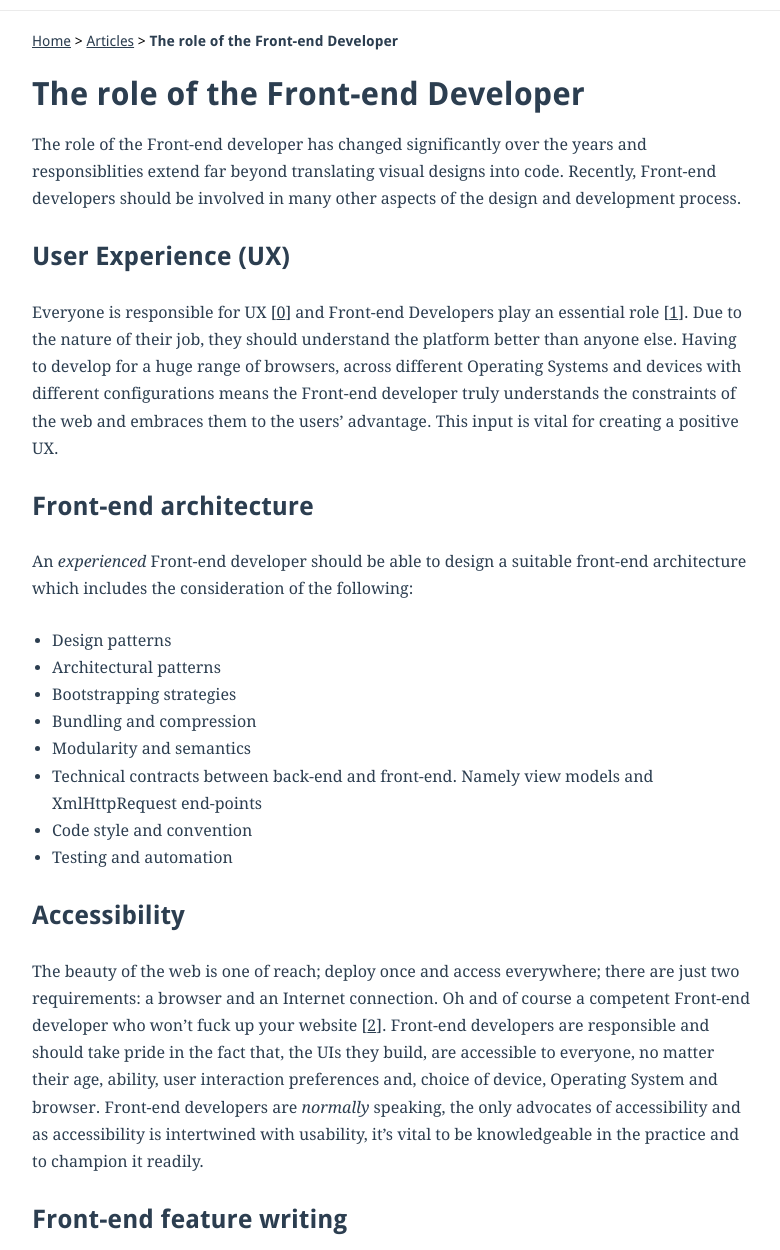
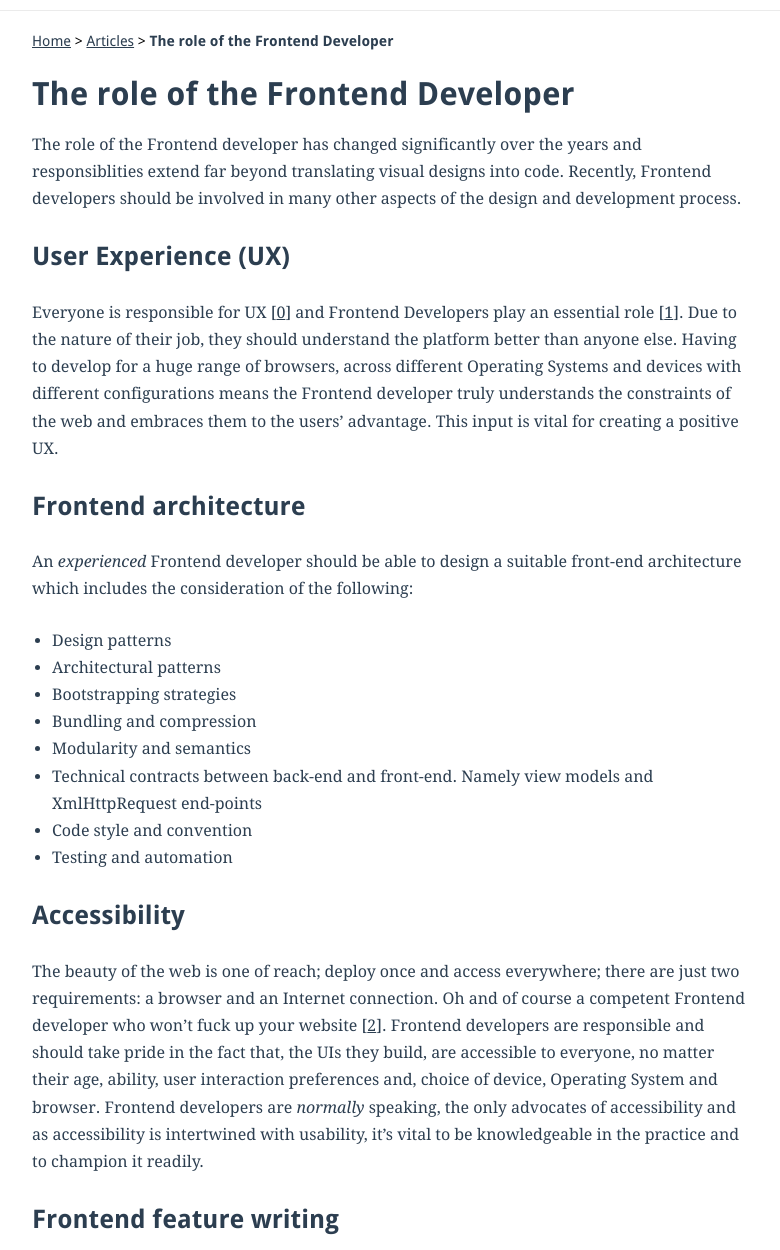
Before and after one commit to adamsilver/adamsilver.io-jekyll, a Jekyll site: the page built from _posts/2015-03-11-the-role-of-the-front-end-developer.md, in a window 1280 px wide and 1400 px high, cut to the strip 150-1400 px from the top of the window. Shown: the whole strip, without its empty margins (248-1028 px from the left). Built offline with Jekyll 4.4.1, drawn with Linux system fonts in a browser that asks for light colours; Markdown is read by kramdown in place of the engine named in the settings; some of the changed text lies outside the part shown.

Commit message:
Updated front end

```diff
--- a/_config.yml
+++ b/_config.yml
@@ -1,4 +1,4 @@
-name: Adam Silver, Front end developer, based in London
+name: Adam Silver, Frontend developer based in London
 markdown: redcarpet
 highlighter: pygments
 permalink: /articles/:title/
--- a/_posts/2015-03-11-the-role-of-the-front-end-developer.md
+++ b/_posts/2015-03-11-the-role-of-the-front-end-developer.md
@@ -1,19 +1,19 @@
 ---
 layout: post
-title:  "The role of the Front-end Developer"
+title:  "The role of the Frontend Developer"
 date:   2015-03-11 09:00:01
 categories: web
 ---
 
-The role of the Front-end developer has changed significantly over the years and responsiblities extend far beyond translating visual designs into code. Recently, Front-end developers should be involved in many other aspects of the design and development process.
+The role of the Frontend developer has changed significantly over the years and responsiblities extend far beyond translating visual designs into code. Recently, Frontend developers should be involved in many other aspects of the design and development process.
 
 ## User Experience (UX)
 
-Everyone is responsible for UX [[0](#ref0)] and Front-end Developers play an essential role [[1](#ref1)]. Due to the nature of their job, they should understand the platform better than anyone else. Having to develop for a huge range of browsers, across different Operating Systems and devices with different configurations means the Front-end developer truly understands the constraints of the web and embraces them to the users' advantage. This input is vital for creating a positive UX.
+Everyone is responsible for UX [[0](#ref0)] and Frontend Developers play an essential role [[1](#ref1)]. Due to the nature of their job, they should understand the platform better than anyone else. Having to develop for a huge range of browsers, across different Operating Systems and devices with different configurations means the Frontend developer truly understands the constraints of the web and embraces them to the users' advantage. This input is vital for creating a positive UX.
 
-## Front-end architecture
+## Frontend architecture
 
-An *experienced* Front-end developer should be able to design a suitable front-end architecture which includes the consideration of the following:
+An *experienced* Frontend developer should be able to design a suitable front-end architecture which includes the consideration of the following:
 
 * Design patterns
 * Architectural patterns
@@ -26,27 +26,27 @@ An *experienced* Front-end developer should be able to design a suitable front-e
 
 ## Accessibility
 
-The beauty of the web is one of reach; deploy once and access everywhere; there are just two requirements: a browser and an Internet connection. Oh and of course a competent Front-end developer who won't fuck up your website [[2](#ref2)]. Front-end developers are responsible and should take pride in the fact that, the UIs they build, are accessible to everyone, no matter their age, ability, user interaction preferences and, choice of device, Operating System and browser. Front-end developers are *normally* speaking, the only advocates of accessibility and as accessibility is intertwined with usability, it's vital to be knowledgeable in the practice and to champion it readily.
+The beauty of the web is one of reach; deploy once and access everywhere; there are just two requirements: a browser and an Internet connection. Oh and of course a competent Frontend developer who won't fuck up your website [[2](#ref2)]. Frontend developers are responsible and should take pride in the fact that, the UIs they build, are accessible to everyone, no matter their age, ability, user interaction preferences and, choice of device, Operating System and browser. Frontend developers are *normally* speaking, the only advocates of accessibility and as accessibility is intertwined with usability, it's vital to be knowledgeable in the practice and to champion it readily.
 
-## Front-end feature writing
+## Frontend feature writing
 
 Given a well defined and suitable front-end architecture, adding new features and updating existing features will include the writing of HTML, CSS and Javscript. This should include writing unit tests and (at least helping to write) automated functional tests.
 
 ## Search Engine Optimisation
 
-Much like Accessibility, it is imperative Front-end developers understand how to build web pages that are search-engine friendly, so that appropriate indexing can take place in order to surface the content of the web page to their users.
+Much like Accessibility, it is imperative Frontend developers understand how to build web pages that are search-engine friendly, so that appropriate indexing can take place in order to surface the content of the web page to their users.
 
-## Front-end performance
+## Frontend performance
 
-It is important Front-end developers understand various facets of performance ensuring that web pages are served and run as fast as possible without degrading the UX [[4](#ref4)]. This includes a good knowledge of browser caching, compression, bundling and runtime performance on the client.
+It is important Frontend developers understand various facets of performance ensuring that web pages are served and run as fast as possible without degrading the UX [[4](#ref4)]. This includes a good knowledge of browser caching, compression, bundling and runtime performance on the client.
 
 ## Browser compatibility
 
-Front-end developers should endeavour to test in as many browsers as is reasonable when developing, but will understand there is a balance to be had, as testing all browsers, in all compatibilities, on all devices is a sisyphean task. The balance can only be struck through experience of knowing which spread of browsers should be tested and at which frequency. Leaning on cross-browser scripting [[5](#ref5)] minimises the worry behind a lack of manual browser testing coverage.
+Frontend developers should endeavour to test in as many browsers as is reasonable when developing, but will understand there is a balance to be had, as testing all browsers, in all compatibilities, on all devices is a sisyphean task. The balance can only be struck through experience of knowing which spread of browsers should be tested and at which frequency. Leaning on cross-browser scripting [[5](#ref5)] minimises the worry behind a lack of manual browser testing coverage.
 
 ## Development process and methodologies
 
-Whilst not specifically related to Front-end developers, it is very important to be able to work as part of a team in a given process. This means an understanding of various Agile methodologies. Better still, it's highly beneficial to you and your team to be able to spot friction and influence the process regularly to deliver software in a more efficient way.
+Whilst not specifically related to Frontend developers, it is very important to be able to work as part of a team in a given process. This means an understanding of various Agile methodologies. Better still, it's highly beneficial to you and your team to be able to spot friction and influence the process regularly to deliver software in a more efficient way.
 
 <dl>
 	<dt class="citation" id="ref0">[0]</dt>
```
